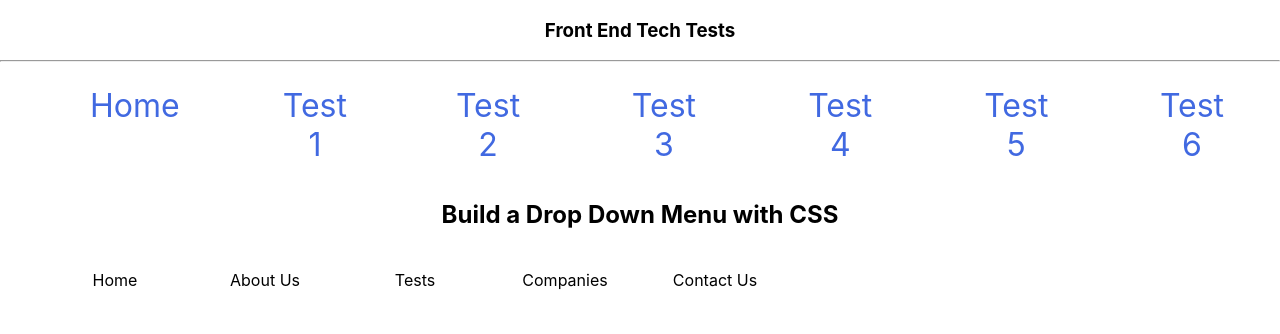
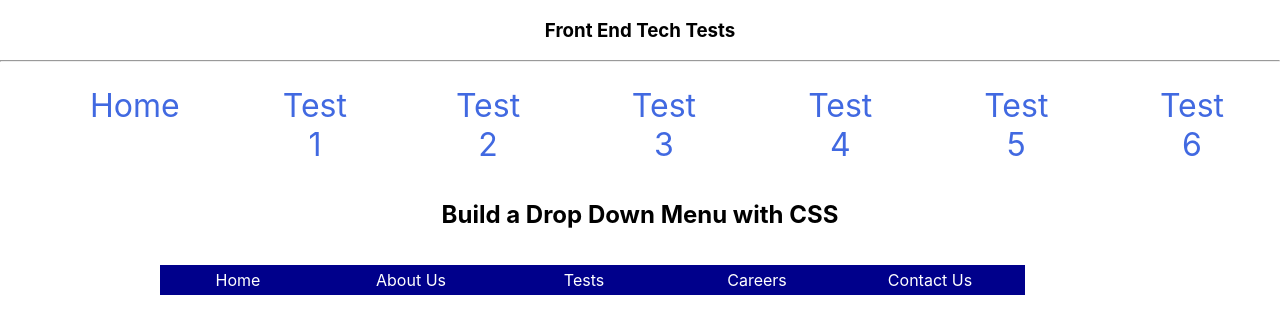
Before and after one commit to Edd-NC/front-end-tech-tests, a React (Create React App) app: page /test/5 in a window 1280 px wide. Shown: the top 334 px of the page. Built offline with nearby package versions, Linux system fonts and the light colour scheme.

Commit message:
Refactoring test 5 to build a more efficient and central dropdown menu

```diff
--- a/src/components/test5/Test5.css
+++ b/src/components/test5/Test5.css
@@ -1,37 +1,44 @@
-.menu {
-    align-content: center;
+#menu {
+    position: absolute;
+    margin-left: auto;
+    margin-right: auto;
+    left: 0px;
+    right: 0px;
+    width: 1000px;
 }
 
-.dropMenu {
-    display: flex;
-    position: absolute;
+#menu li {
+    float: left;
     list-style-type: none;
-    cursor: pointer;
-    left: 0;
-    right: 0;
-    margin-left: auto;
-    margin-right: auto;
+    padding: 5px 20px 5px 3px;
+    width: 150px;
+    background-color: darkblue;
 }
 
-.dropMenu li {
-    width:150px;
-    padding-top: 5px;
-    box-sizing: border-box;
-}
-
-.dropDown {
-    list-style-type: none;
+#menu li ul {
+    background-color: darkblue;
+    margin: 0px;
     padding: 0px;
 }
 
-.dropDown li {
-    display: none;
-    margin: 0px;
-    padding: 10px 10px;
-    position: relative;
+#menu li ul li {
+    color: white;
+    float: none;
+    list-style-type: none;
     width: auto;
+    margin: 3px 0px 0px 0px;
+    padding: 5px 3px;
 }
 
-.dropMenu li:hover .dropDown li {
+.menu:hover .dropMenu {
     display: block;
 }
+
+.menu .dropMenu {
+    display: none;
+}
+
+a {
+    text-decoration: none;
+    color: white;
+}
--- a/src/components/test5/Test5.jsx
+++ b/src/components/test5/Test5.jsx
@@ -4,27 +4,33 @@ const Test5 = () => {
     return (
         <section>
             <h2>Build a Drop Down Menu with CSS</h2>
-            <section className="menu">
-            <ul className="dropMenu">
-                <li>Home</li>
-                <li>About Us</li>
-                <li>Tests<ul className="dropDown">
-                    <li>Test 1</li>
-                    <li>Test 2</li>
-                    <li>Test 3</li>
-                    <li>Test 4</li>
-                    <li>Test 5</li>
-                    <li>Test 6</li>
-                    </ul></li>
-                <li>Companies<ul className="dropDown">
-                    <li>Northcoders</li>
-                    <li>Apple</li>
-                    <li>Google</li>
-                    <li>Twitter</li>
-                    </ul></li>
-                <li>Contact Us</li>
+            <ul id="menu">
+                <li class="menu"><a href="#">Home</a></li>
+                <li class="menu"><a href="#">About Us</a></li>
+                <li class="menu"><a href="#">Tests</a>
+                    <div class="dropMenu">
+                        <ul>
+                            <li><a href="#">Test 1</a></li>
+                            <li><a href="#">Test 2</a></li>
+                            <li><a href="#">Test 3</a></li>
+                            <li><a href="#">Test 4</a></li>
+                            <li><a href="#">Test 5</a></li>
+                            <li><a href="#">Test 6</a></li>
+                        </ul>
+                    </div>
+                </li>
+                <li class="menu"><a href="#">Careers</a>
+                    <div class="dropMenu">
+                        <ul>
+                            <li><a href="#">Northcoders</a></li>
+                            <li><a href="#">Apple</a></li>
+                            <li><a href="#">Google</a></li>
+                            <li><a href="#">Twitter</a></li>
+                        </ul>
+                    </div>
+                </li>
+                <li class="menu"><a href="#">Contact Us</a></li>
             </ul>
-            </section>
         </section>
     )
 }
```
